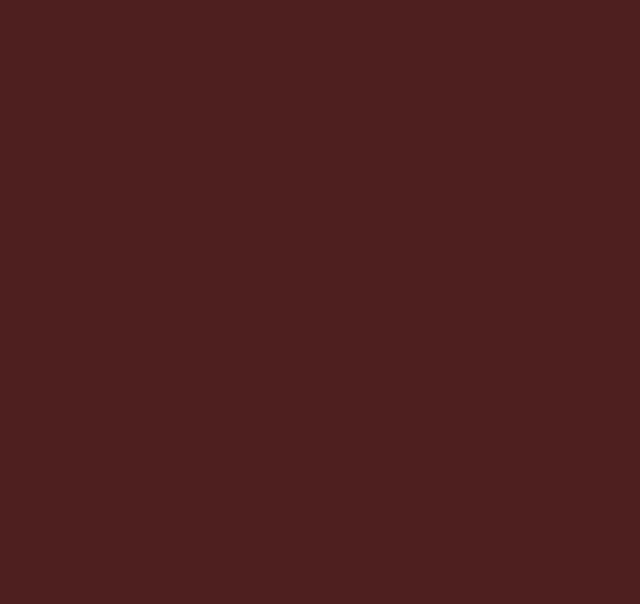
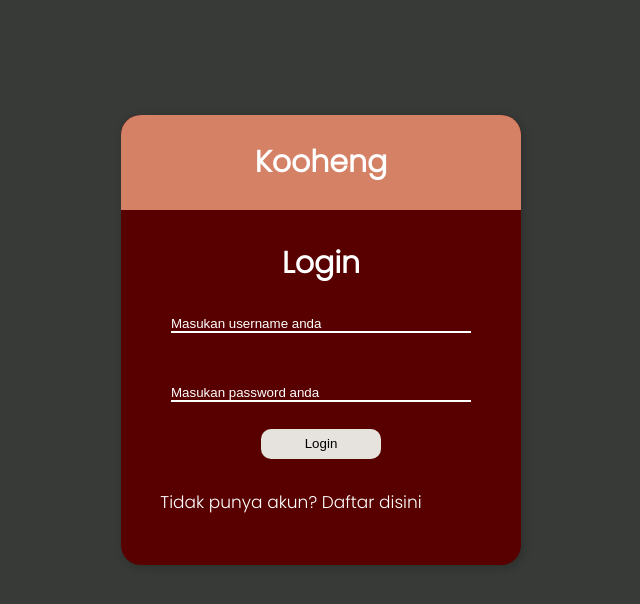
Before and after one commit to ndpnusantech/Yadika-Kelompok3, a React (Create React App) app: page /login in a window 1280 px wide. Before the commit this address had no page. Shown: the top 604 px of the page, without its empty margins (319-959 px from the left). Built offline with nearby package versions, Linux system fonts and the light colour scheme.

Commit message:
Muhamad Afif - Login dan register 1.0

```diff
--- a/src/App.js
+++ b/src/App.js
@@ -3,6 +3,8 @@ import {BrowserRouter, Routes, Route} from 'react-router-dom'
 import About from './components/pages/about'
 import Home from './components/pages/home'
 import Restaurants from './components/pages/restaurants'
+import Login from './components/pages/login';
+import Register from './components/pages/register';
 
 function App() {
   return (
@@ -12,6 +14,8 @@ function App() {
         <Route path='/' element={<Home />}></Route>
         <Route path='/about' element={<About />}></Route>
         <Route path='/restaurants' element={<Restaurants />}></Route>
+        <Route path='/login' element={<Login />}></Route>
+        <Route path='/register' element={<Register />}></Route>
       </Routes>
       </BrowserRouter>
     </div>
--- a/src/components/layouts/navbar.js
+++ b/src/components/layouts/navbar.js
@@ -4,7 +4,7 @@ const Navbar = () => {
     return(
         <>
         <div className="navbar">
-            <img src="./image/logo.png" width={40}/>
+            <img src="public\image\logo.png" alt="" width={40}/>
                 <ul>
                     <li><a href="/">Home</a></li>
                     <li><a href="/about">About</a></li>
--- /dev/null
+++ b/src/components/main/mainLogin.js
@@ -0,0 +1,24 @@
+import './style/mainLogin.css'
+
+const MainLogin = () => {
+    return(
+        <div className="Login">
+            <center>
+                <div className="container">
+                    <div className="head">
+                        <h1>Kooheng</h1>
+                    </div>
+                <div className="input-login">
+                <h1>Login</h1>
+                <input type="text" name="Login" id="login" placeholder="Masukan username anda" /><br /><br /><br />
+                <input type="password" name="passwords" id="password" placeholder="Masukan password anda" /><br /><br />
+                <a href="/"><button id='masuk'>Login</button><br /><br /></a>
+                <a href="/register" id='register'>Tidak punya akun? Daftar disini</a>
+                </div>
+                </div>
+            </center>
+        </div>
+    )
+}
+
+export default MainLogin
--- /dev/null
+++ b/src/components/main/mainRegister.js
@@ -0,0 +1,27 @@
+import './style/mainRegister.css'
+
+const MainRegister = () => {
+    return(
+        <div className="Register">
+            <div className="Register">
+            <center>
+                <div className="container">
+                    <div className="head">
+                        <h1>Kooheng</h1>
+                    </div>
+                <div className="input-register">
+                <h1>Login</h1>
+                <input type="text" name="Login" id="login" placeholder="Masukan username anda" /><br /><br />
+                <input type="email" name="Email" id="email" placeholder='Masukan email anda' /><br /><br />
+                <input type="password" name="passwords" id="password" placeholder="Masukan password anda" /><br /><br />
+                <a href="/Login"><button id='masuk'>Register</button><br /><br /></a>
+                <a href="/login" id='register'>Sudah punya akun? Login disni</a>
+                </div>
+                </div>
+            </center>
+        </div>
+        </div>
+    )
+}
+
+export default MainRegister
--- a/src/components/main/style/mainAbout.css
+++ b/src/components/main/style/mainAbout.css
@@ -1,3 +1,8 @@
+/* *{
+    margin: 0;
+    padding: 0;
+} */
+
 .about {
     height: 100vh;
     display: flex;
--- /dev/null
+++ b/src/components/main/style/mainLogin.css
@@ -0,0 +1,61 @@
+
+@import url('https://fonts.googleapis.com/css2?family=Inter:wght@200&family=Jua&family=Poppins:wght@300&display=swap');
+
+body{
+    font-size: 15px;
+    background-color: rgba(55, 58, 54, 1);
+    font-family: 'poppins', sans-serif;
+}
+
+input {
+    width: 300px;
+    border-top: none;
+    border-left: none;
+    border-right: none;
+    outline: none;
+    background: none;
+    border-color: white;
+    color: rgb(251, 255, 0);
+}
+
+::placeholder{
+    color: white;
+}
+
+.container {
+    background-color: rgba(88, 0, 0, 1);
+    width: 400px;
+    height: 450px;
+    margin: 115px 0;
+    border-radius: 20px;
+    box-shadow: 2px 2px 10px rgba(0, 0, 0, 0.219);
+}
+
+.container h1 {
+    padding: 25px;
+    color: white;
+}
+
+.input-login{
+    padding-top: 6px;
+}
+
+.head{
+    background-color: rgba(212, 129, 102, 1);
+    border-radius: 20px 20px 0 0;
+}
+
+#masuk{
+    background-color: rgba(230, 226, 221, 1);
+    text-transform: capitalize;
+    width: 120px;
+    height: 30px;
+    border: none;
+    border-radius: 10px;
+}
+
+#register{
+    font-size: 17px;
+    margin-left: -60px;
+    color: white;
+}
--- /dev/null
+++ b/src/components/main/style/mainRegister.css
@@ -0,0 +1,61 @@
+
+@import url('https://fonts.googleapis.com/css2?family=Inter:wght@200&family=Jua&family=Poppins:wght@300&display=swap');
+
+body{
+    font-size: 15px;
+    background-color: rgba(55, 58, 54, 1);
+    font-family: 'poppins', sans-serif;
+}
+
+input {
+    width: 300px;
+    border-top: none;
+    border-left: none;
+    border-right: none;
+    outline: none;
+    background: none;
+    border-color: white;
+    color: rgb(251, 255, 0);
+}
+
+::placeholder{
+    color: white;
+}
+
+.container {
+    background-color: rgba(88, 0, 0, 1);
+    width: 400px;
+    height: 450px;
+    margin: 115px 0;
+    border-radius: 20px;
+    box-shadow: 2px 2px 10px rgba(0, 0, 0, 0.219);
+}
+
+.container h1 {
+    padding: 25px;
+    color: white;
+}
+
+.input-login{
+    padding-top: 6px;
+}
+
+.head{
+    background-color: rgba(212, 129, 102, 1);
+    border-radius: 20px 20px 0 0;
+}
+
+#masuk{
+    background-color: rgba(230, 226, 221, 1);
+    text-transform: capitalize;
+    width: 120px;
+    height: 30px;
+    border: none;
+    border-radius: 10px;
+}
+
+#register{
+    font-size: 17px;
+    margin-left: -60px;
+    color: white;
+}
--- /dev/null
+++ b/src/components/pages/login.js
@@ -0,0 +1,12 @@
+import MainLogin from "../main/mainLogin"
+
+
+const Login = () => {
+    return(
+        <div className="Login">
+                <MainLogin />
+        </div>
+    )
+}
+
+export default Login
--- /dev/null
+++ b/src/components/pages/register.js
@@ -0,0 +1,11 @@
+import MainRegister from "../main/mainRegister"
+
+const Register = () => {
+    return(
+        <div className="Login">
+                <MainRegister />
+        </div>
+    )
+}
+
+export default Register
```
